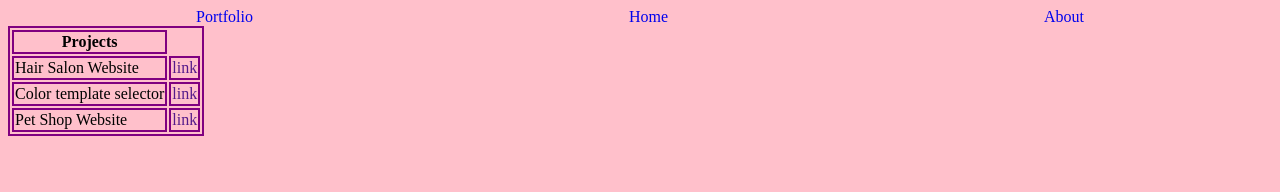
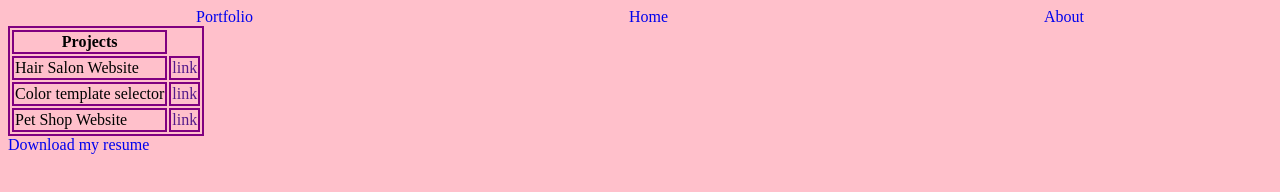
Before and after one commit to emjay-404/slcc-resume, a plain HTML site: page portfolio.html in a window 1280 px wide. Drawn offline with Linux system fonts and the light colour scheme.

Commit message:
Added a download link for my resume

```diff
--- a/portfolio.html
+++ b/portfolio.html
@@ -35,6 +35,8 @@
                 <td><a href>link</a></td>
             </tr>
         </table>
+
+        <a href = "files/resume.pdf">Download my resume</a>
     </main>
 
 
```
Also changed, not shown: 1 other file.
